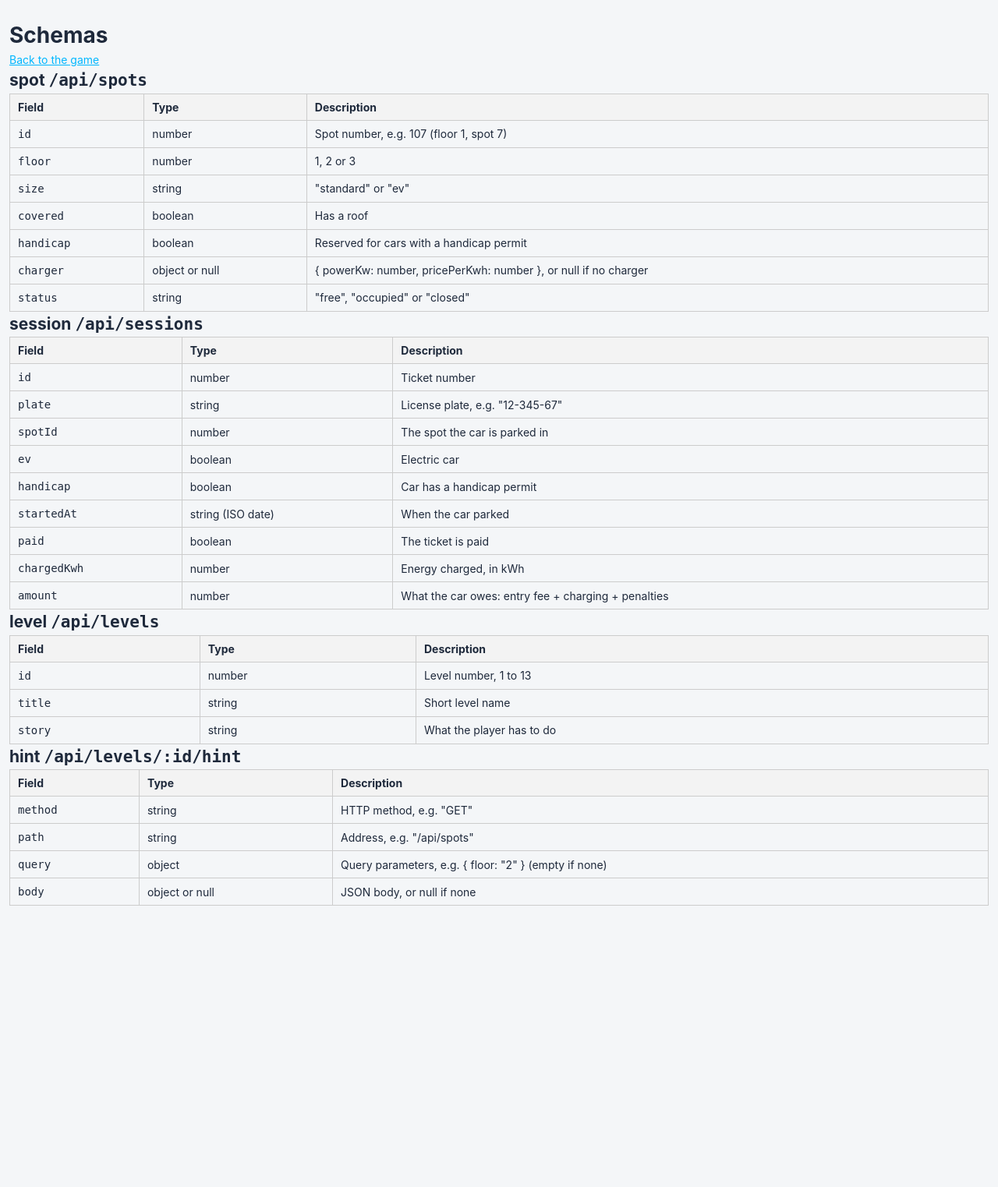
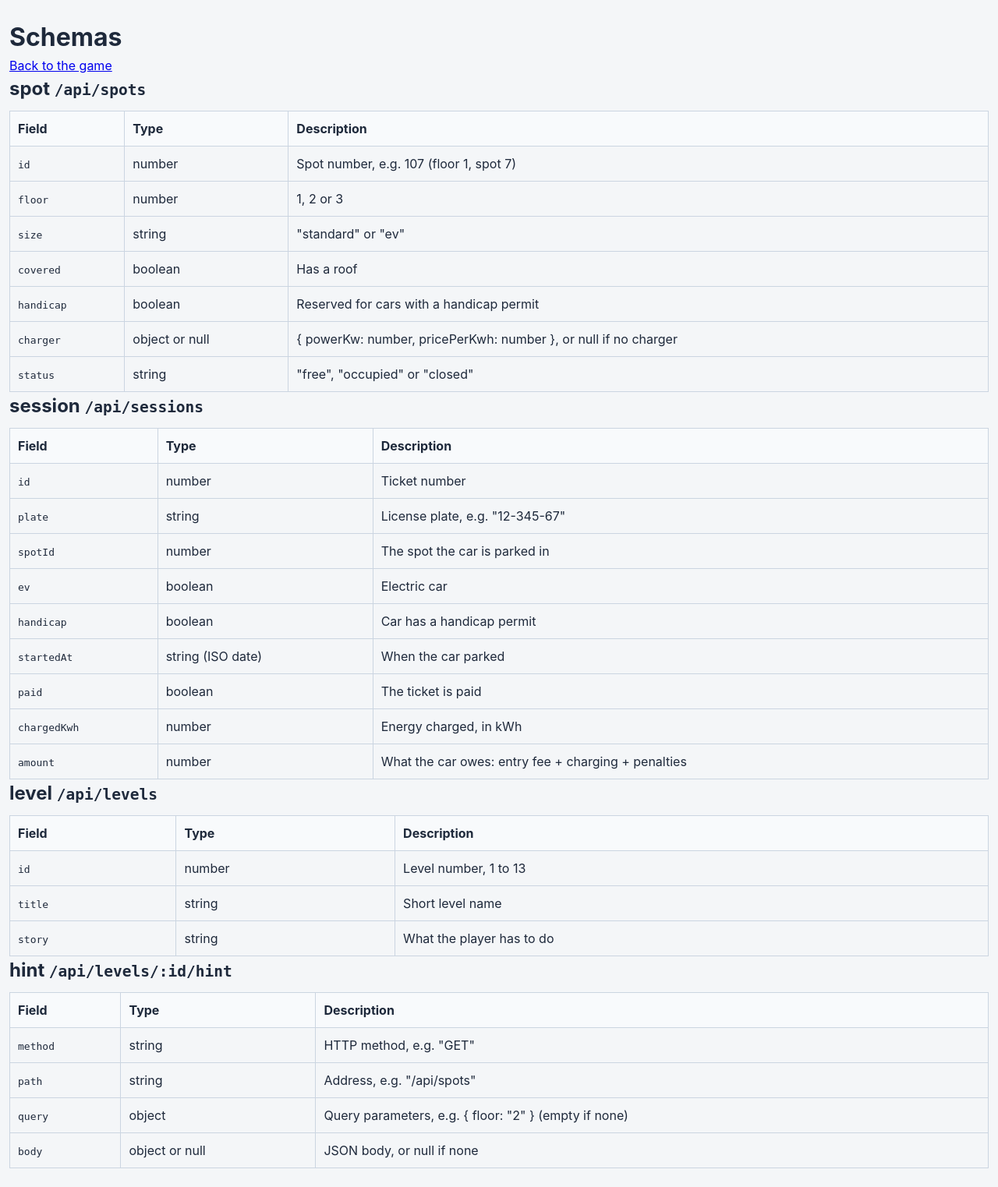
Before and after one commit to RuBublik/Http-Parking-Game, a Node server app: page /schemas in a window 1280 px wide. Shown: the whole page at 78% size. Before the commit the page ends 1162 px from the top, so only its background shows below. Run offline with Node 20, Linux system fonts and the light colour scheme.

Commit message:
cleanup css

```diff
--- a/public/css/style.css
+++ b/public/css/style.css
@@ -1,27 +1,3 @@
-body {
-  padding: 50px;
-  font: 14px "Lucida Grande", Helvetica, Arial, sans-serif;
-}
-
-a {
-  color: #00B7FF;
-}
-
-table {
-  border-collapse: collapse;
-  width: 100%;
-}
-
-th,
-td {
-  border: 1px solid #ccc;
-  padding: 6px 10px;
-  text-align: left;
-}
-
-th {
-  background: #f3f3f3;
-}
 :root {
   --bg-color: #f4f6f8;
   --card-bg: #ffffff;
@@ -79,8 +55,6 @@ body {
 .hidden {
   display: none !important;
 }
-
-/* Header */
 .game-header {
   text-align: left;
 }
@@ -92,8 +66,6 @@ body {
   font-size: 0.9rem;
   margin-bottom: 4px;
 }
-
-/* Request Builder */
 .request-line {
   display: flex;
   gap: 10px;
@@ -116,8 +88,6 @@ select, input, textarea {
   flex: 1;
   font-family: monospace;
 }
-
-/* Query Parameters */
 .query-param-row {
   display: flex;
   gap: 10px;
@@ -131,11 +101,6 @@ select, input, textarea {
 .body-section {
   margin-top: 16px;
 }
-textarea {
-  width: 100%;
-  font-family: monospace;
-  resize: vertical;
-}
 
 .headers-info {
   margin-top: 16px;
@@ -145,8 +110,6 @@ textarea {
   font-size: 0.9rem;
   border-left: 4px solid var(--primary-color);
 }
-
-/* Buttons */
 .actions-row {
   display: flex;
   gap: 12px;
@@ -171,7 +134,6 @@ textarea {
 .btn-danger { background-color: var(--danger-color); }
 .btn-warning { background-color: var(--warning-color); }
 
-/* Response Panel */
 .response-status {
   margin-bottom: 10px;
   font-weight: 600;
@@ -197,7 +159,6 @@ pre {
   margin-bottom: 12px;
 }
 
-/* Footer */
 .game-footer {
   text-align: center;
   margin-top: 10px;
@@ -209,17 +170,18 @@ pre {
   text-decoration: none;
 }
 
-/* Schema Table */
-.schema-table {
+.table-wrap table,.schema-table {
   width: 100%;
   border-collapse: collapse;
   margin-top: 10px;
 }
+.table-wrap th, .table-wrap td,
 .schema-table th, .schema-table td {
   border: 1px solid var(--border-color);
   padding: 10px;
   text-align: left;
 }
+.table-wrap th,
 .schema-table th {
   background-color: #f8fafc;
 }
@@ -231,7 +193,6 @@ pre {
   font-size: 0.85rem;
 }
 
-/* Responsive Layout */
 @media (max-width: 600px) {
   .actions-row {
     flex-direction: column;
```
